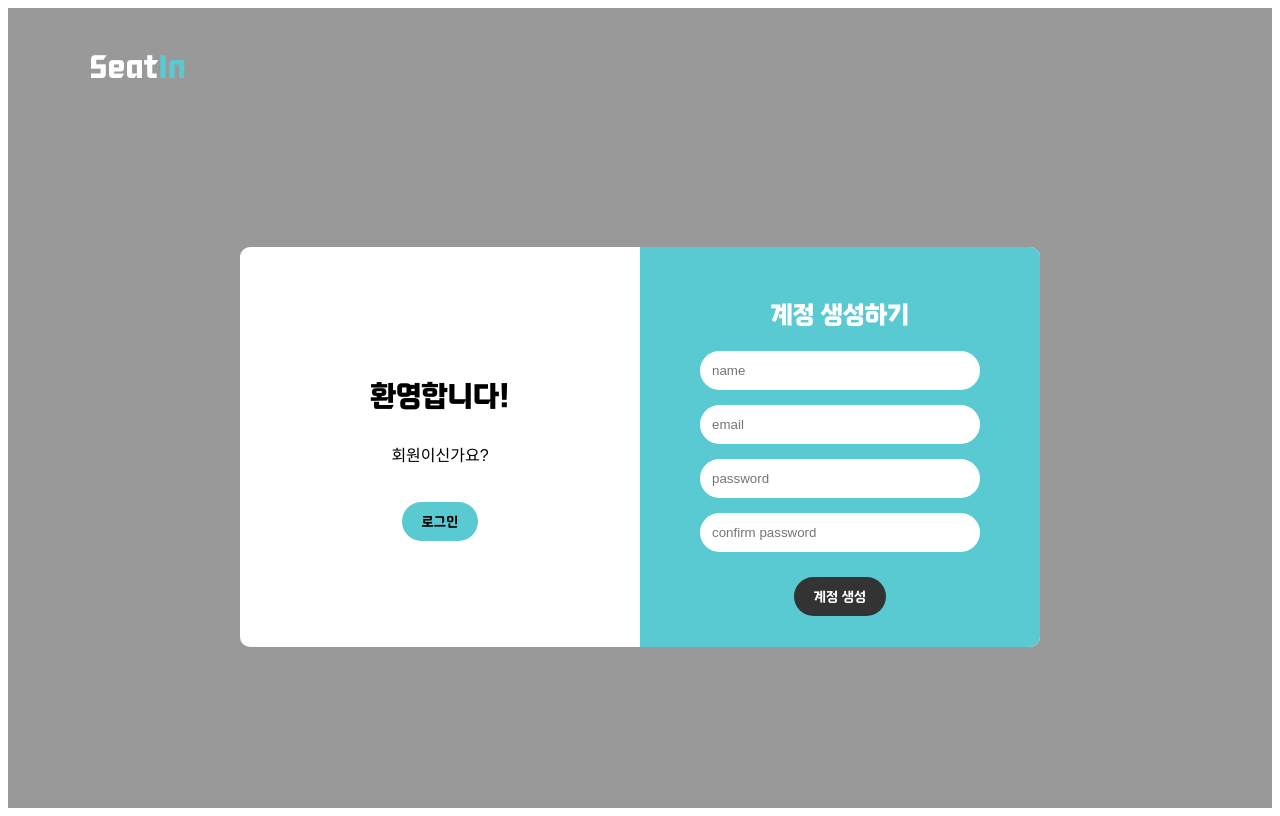
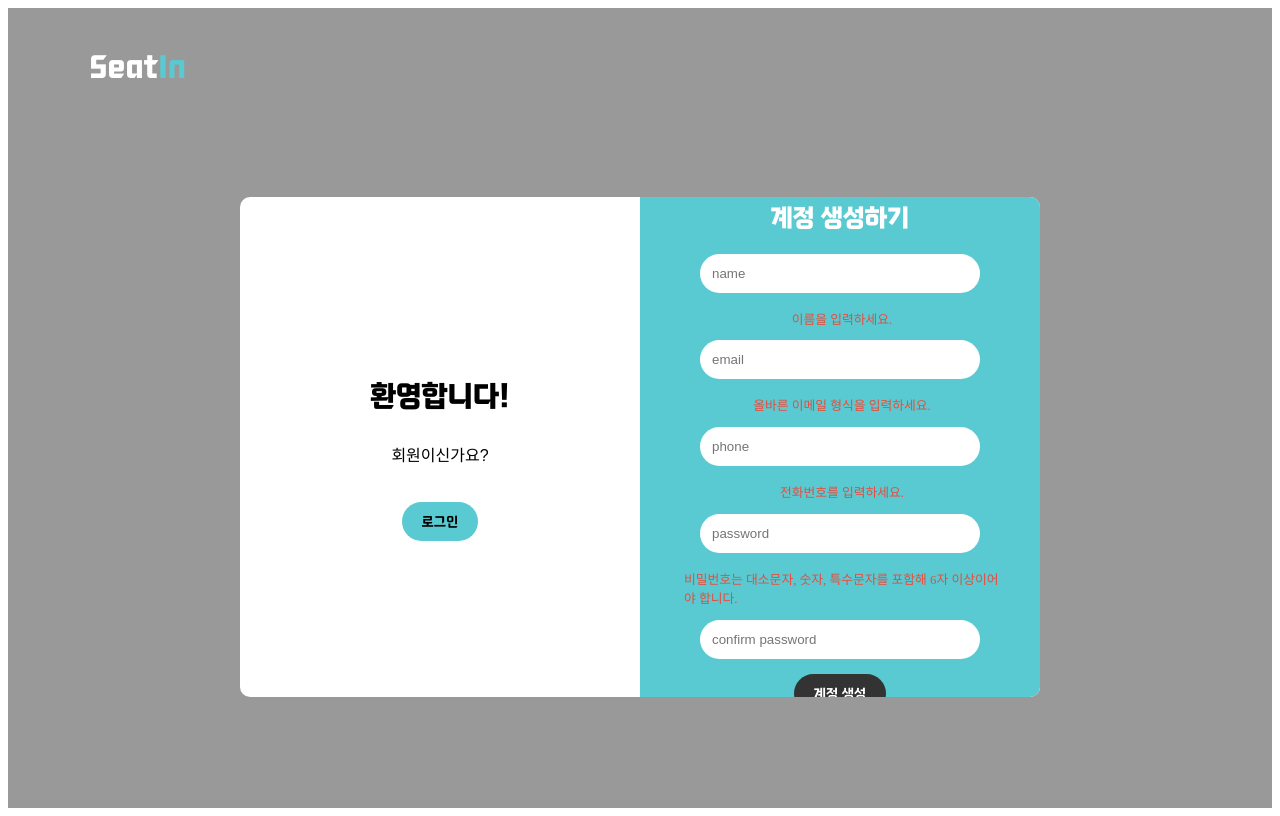
Before and after one commit to seul1009/SeatIn, a Next.js app in the folder frontend/: page /signup in a window 1280 px wide. Both pictures are taken after a click on the button "계정 생성". Built offline with nearby package versions, Linux system fonts and the light colour scheme; a web font is replaced by a local one.

Commit message:
Feat: 회원가입

```diff
--- a/frontend/package.json
+++ b/frontend/package.json
@@ -18,6 +18,7 @@
     "next": "15.5.3",
     "react": "19.1.0",
     "react-dom": "19.1.0",
+    "react-toastify": "^11.0.5",
     "three": "^0.180.0"
   },
   "devDependencies": {
--- a/frontend/src/pages/signup.js
+++ b/frontend/src/pages/signup.js
@@ -1,5 +1,9 @@
+import { useState } from "react";
+import { useRouter } from "next/router";
 import styles from '../styles/Signup.module.css';
 import localFont from 'next/font/local';
+import Link from "next/link";
+import Head from "next/head";
 
 const giants = localFont({
   src: [
@@ -18,9 +22,83 @@ const nanum = localFont({
 });
 
 export default function SignupPage() {
+  const router = useRouter();
+
+  const [form, setForm] = useState({
+    name: "",
+    email: "",
+    phone: "",
+    password: "",
+    confirmPassword: "",
+  });
+
+  const [errors, setErrors] = useState({});
+
+  const emailRegex = /^[^\s@]+@[^\s@]+\.[^\s@]+$/;
+  const passwordRegex = /^(?=.*[a-z])(?=.*[A-Z])(?=.*\d)(?=.*[\W_]).{6,}$/;
+
+  const handleChange = (e) => {
+    setForm({ ...form, [e.target.name]: e.target.value });
+  };
+
+  const validate = () => {
+    const newErrors = {};
+    if (!form.name.trim()) newErrors.name = "이름을 입력하세요.";
+    if (!emailRegex.test(form.email)) newErrors.email = "올바른 이메일 형식을 입력하세요.";
+    if (!form.phone.trim()) newErrors.phone = "전화번호를 입력하세요.";
+    if (!passwordRegex.test(form.password)) newErrors.password = "비밀번호는 대소문자, 숫자, 특수문자를 포함해 6자 이상이어야 합니다.";
+    if (form.password !== form.confirmPassword) newErrors.confirmPassword = "비밀번호가 일치하지 않습니다.";
+    setErrors(newErrors);
+    return Object.keys(newErrors).length === 0;
+  };
+
+  const handleSubmit = async () => {
+    if (validate()) {
+      try {
+        const res = await fetch("http://localhost:8000/api/users/register/", {
+          method: "POST",
+          headers: { "Content-Type": "application/json" },
+          body: JSON.stringify({
+            email: form.email,
+            password1: form.password,
+            password2: form.confirmPassword,
+            username: form.name,
+            phone: form.phone,
+          }),
+        });
+
+        if (res.ok) {
+          console.log("✅ 회원가입 성공!");
+          alert("회원가입이 완료되었습니다!");
+          router.push("/check-email");
+        } else {
+          // 서버에서 어떤 에러 메시지를 보냈는지 보기 위해 전체 텍스트 출력
+          const text = await res.text();
+          console.error("❌ Raw error:", text);
+
+          try {
+            const data = JSON.parse(text); // JSON으로 변환 시도
+            console.error("Parsed error:", data);
+          } catch {
+            console.error("응답이 JSON이 아닙니다:", text);
+          }
+
+          alert("회원가입에 실패했습니다. 입력 정보를 확인하세요.");
+        }
+
+      } catch (err) {
+        console.error("서버 요청 오류:", err);
+        alert("서버와의 연결에 문제가 발생했습니다.");
+      }
+    }
+  };
+
   return (
+    <>
+      <Head>
+        <title>SeatIn 회원가입</title>
+      </Head>
       <div className={styles.signuppage}>
-      {/* 좌측 상단 로고 */}
         <h1 className={`${styles.logo} ${giants.className}`}>
           Seat<span className={styles.logoHighlight}>In</span>
         </h1>
@@ -31,20 +109,37 @@ export default function SignupPage() {
             <div className={styles.left}>
               <h2 className={`${styles.title} ${giants.className}`}>환영합니다!</h2>
               <p className={nanum.className}>회원이신가요?</p>
+              <Link href="/login">
                 <button className={`${styles.loginBtn} ${giants.className}`}>로그인</button>
+              </Link>
             </div>
 
             {/* 우측 회원가입 박스 */}
             <div className={styles.right}>
               <h2 className={`${styles.subtitle} ${giants.className}`}>계정 생성하기</h2>
-            <input type="text" placeholder="name" className={styles.input} />
-            <input type="email" placeholder="email" className={styles.input} />
-            <input type="password" placeholder="password" className={styles.input} />
-            <input type="password" placeholder="confirm password" className={styles.input} />
-            <button className={`${styles.signupBtn} ${giants.className}`}>계정 생성</button>
+
+              <input name="name" type="text" placeholder="name" value={form.name} onChange={handleChange} className={styles.input} />
+              {errors.name && <p className={styles.error}>{errors.name}</p>}
+
+              <input name="email" type="email" placeholder="email" value={form.email} onChange={handleChange} className={styles.input} />
+              {errors.email && <p className={styles.error}>{errors.email}</p>}
+
+              <input name="phone" type="tel" placeholder="phone" value={form.phone} onChange={handleChange} className={styles.input} />
+              {errors.phone && <p className={styles.error}>{errors.phone}</p>}
+
+              <input name="password" type="password" placeholder="password" value={form.password} onChange={handleChange} className={styles.input} />
+              {errors.password && <p className={styles.error}>{errors.password}</p>}
+
+              <input name="confirmPassword" type="password" placeholder="confirm password" value={form.confirmPassword} onChange={handleChange} className={styles.input} />
+              {errors.confirmPassword && <p className={styles.error}>{errors.confirmPassword}</p>}
+
+              <button onClick={handleSubmit} className={`${styles.signupBtn} ${giants.className}`}>
+                계정 생성
+              </button>
             </div>
           </div>
         </div>
       </div>
+    </>
   );
 }
--- a/frontend/src/styles/Login.module.css
+++ b/frontend/src/styles/Login.module.css
@@ -32,7 +32,7 @@
   border-radius: 10px;
   overflow: hidden;
   width: 800px;
-  height: 400px;
+  height: 500px;
 }
 
 /* 좌측 */
@@ -63,7 +63,7 @@
 .input {
   width: 80%;
   padding: 12px;
-  margin-bottom: 15px;
+  margin-bottom: 30px;
   border-radius: 20px;
   border: none;
   outline: none;
--- a/frontend/src/styles/Signup.module.css
+++ b/frontend/src/styles/Signup.module.css
@@ -32,7 +32,7 @@
   border-radius: 10px;
   overflow: hidden;
   width: 800px;
-    height: 400px;
+  height: 500px;
 }
 
 /* 좌측 */
@@ -98,7 +98,15 @@
   padding: 10px 20px;
   border-radius: 20px;
   cursor: pointer;
-    margin-top: 10px;
   display: inline-block;
   width: auto;
 }
+
+.error {
+  color: #e74c3c;
+  /* 빨간 글씨 */
+  font-size: 0.8rem;
+  margin-top: 1px;
+  margin-left: 4px;
+  /* 입력창 안쪽과 살짝 여백 */
+}
```
Also changed, not shown: frontend/src/pages/login.js (+86 -23 lines), 1 other file (tests, documents, lock files or other folders). Lines whose indentation alone changed are shown as unchanged.
